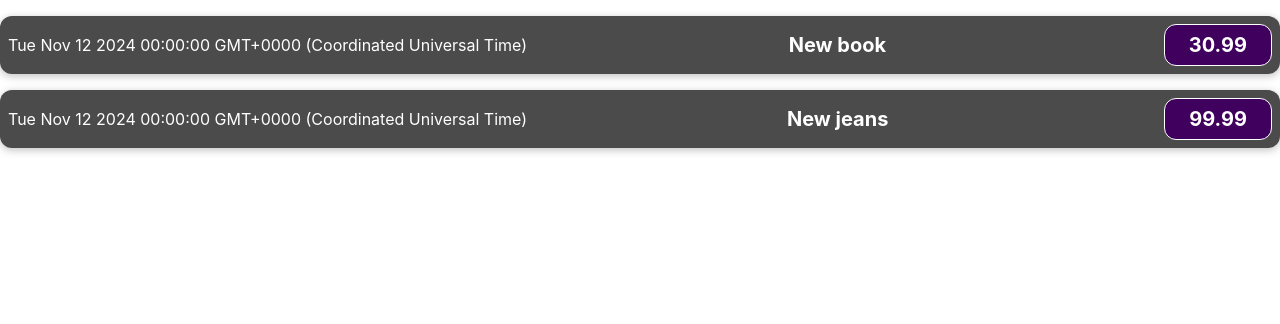
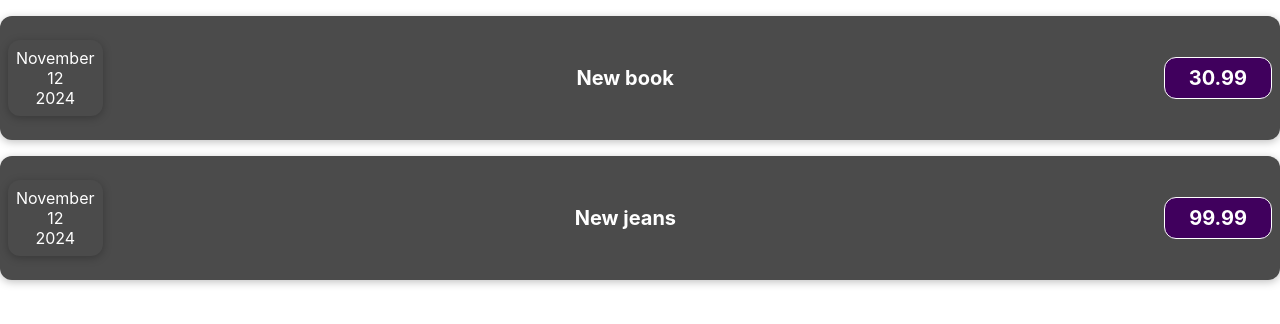
Before and after one commit to roosmagi/expenses, a React (Create React App) app: page / in a window 1280 px wide. Shown: the top 324 px of the page. Built offline with nearby package versions, Linux system fonts and the light colour scheme.

Commit message:
Split first custom component into multible components

```diff
--- /dev/null
+++ b/src/components/ExpenseDate.js
@@ -0,0 +1,18 @@
+const ExpenseDate = (props) => {
+
+    const day = props.date.toLocaleString('en-US', {day: '2-digit'})
+    const month = props.date.toLocaleString('en-US', {month: 'long'})
+    const year = props.date.getFullYear()
+
+    return (
+        <div className='expense-item'>
+            <div>
+                <div>{month}</div>
+                <div>{day}</div>
+                <div>{year}</div>
+            </div>
+        </div>
+        )
+}
+
+export default ExpenseDate
--- a/src/components/ExpenseItem.js
+++ b/src/components/ExpenseItem.js
@@ -1,15 +1,11 @@
+import ExpenseDate from './ExpenseDate'
 import './ExpenseItem.css'
 
 const ExpenseItem = (props) => {
 
-
-
-    console.log(props)
-    console.log(props.data)
-
     return (
         <div className='expense-item'>
-            <div>{props.data.date.toString()}</div>
+            <ExpenseDate date={props.data.date}/>
             <div className="expense-item__description">
                 <h2>{props.data.title}</h2>
                 <div className="expense-item__price">{props.data.price}</div>
```
